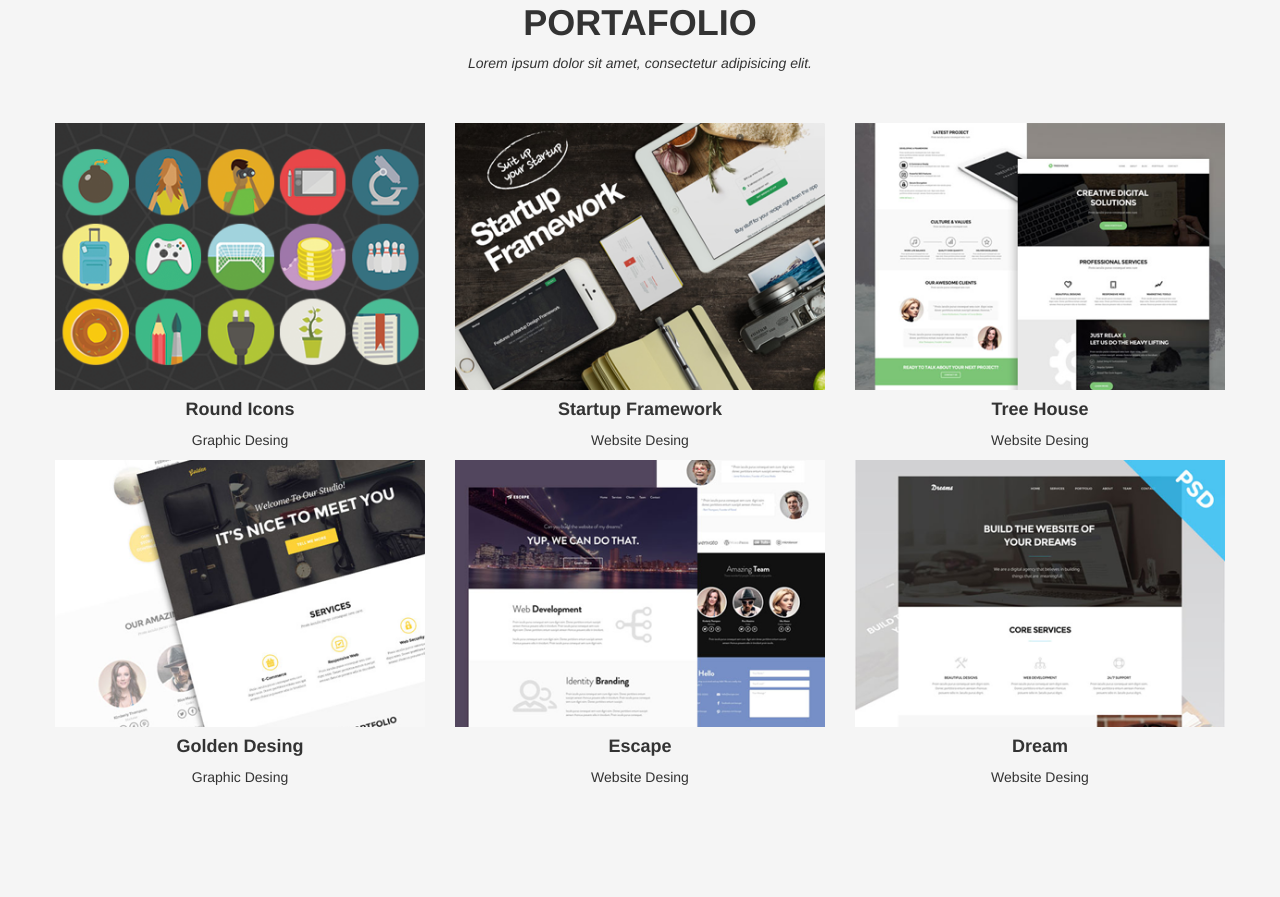
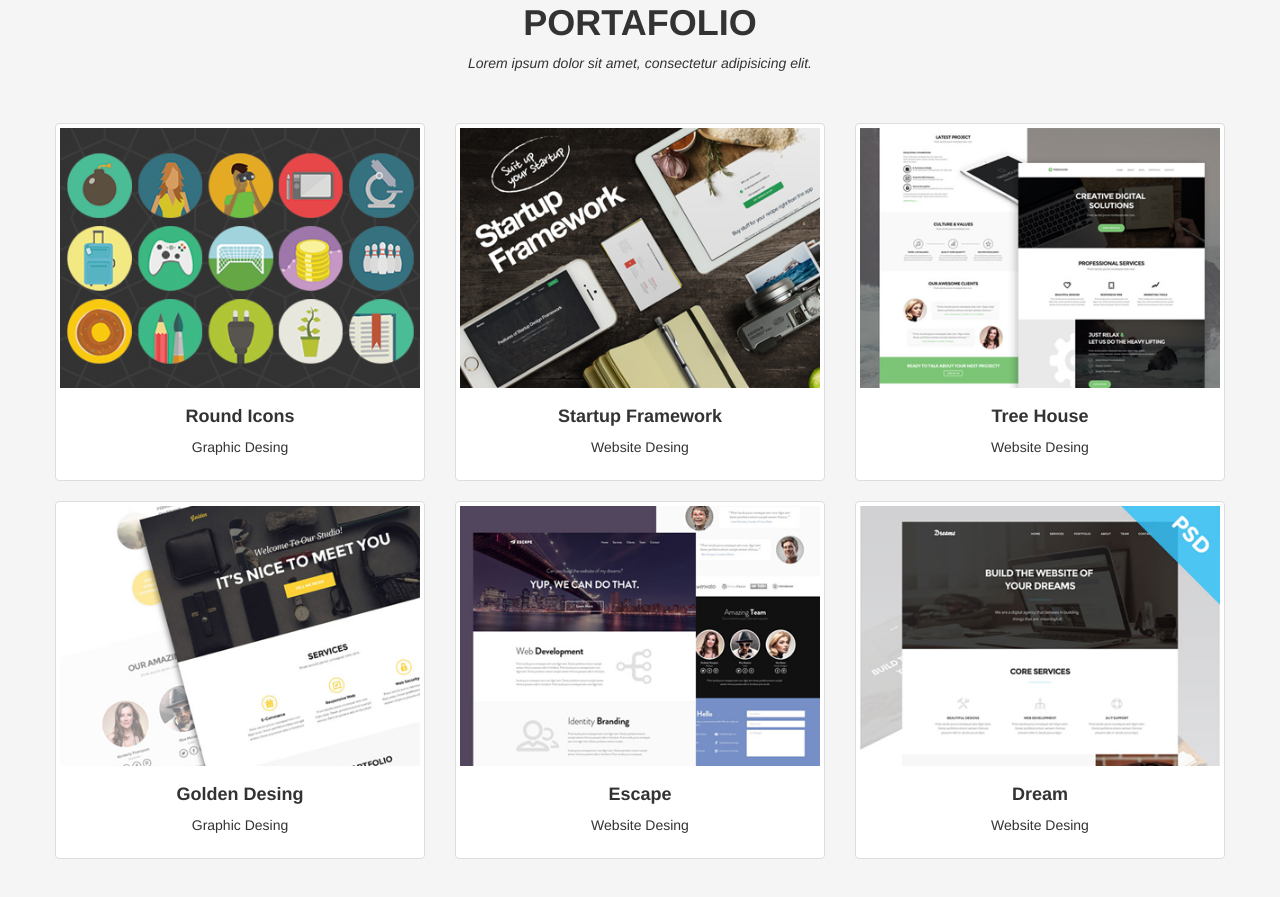
Before and after one commit to cindybc/lab-studio, a plain HTML site: page index.html in a window 1280 px wide. Shown: the part 1418-2315 px from the top of the page. Drawn offline with nearby package versions, Linux system fonts and the light colour scheme.

Commit message:
seccion3

```diff
--- a/index.html
+++ b/index.html
@@ -92,36 +92,60 @@
                </div>
            <div class="row">
                <div class="col-lg-4 col-md-4 col-ms-12 col-xs-12 text-center">
+                  <div class="thumbnail">
                      <img class="img-responsive" src="assets/img/roundicons.png" alt="...">
+                     <div class="caption">
                         <h4>Round Icons</h4>
                         <p>Graphic Desing</p>
                      </div>
+                  </div>
+               </div>
                <div class="col-lg-4 col-md-4 col-ms-12 col-xs-12 text-center">
+                  <div class="thumbnail">
                      <img class="img-responsive" src="assets/img/startup-framework.png" alt="...">
+                     <div class="caption">
                         <h4>Startup Framework</h4>
                         <p>Website Desing</p>
                      </div>
+                  </div>
+               </div>
                <div class="col-lg-4 col-md-4 col-ms-12 col-xs-12 text-center">
+                  <div class="thumbnail">
                      <img class="img-responsive" src="assets/img/treehouse.png" alt="...">
+                     <div class="caption">
                         <h4>Tree House</h4>
                         <p>Website Desing</p>
                      </div>
                   </div>
+               </div>
+           </div>
             <div class="row">
                <div class="col-lg-4 col-md-4 col-ms-12 col-xs-12 text-center">
+                  <div class="thumbnail">
                      <img class="img-responsive" src="assets/img/golden.png" alt="...">
+                     <div class="caption">
                         <h4>Golden Desing</h4>
                         <p>Graphic Desing</p>
                      </div>
+                  </div>
+               </div>
                <div class="col-lg-4 col-md-4 col-ms-12 col-xs-12 text-center">
+                  <div class="thumbnail">
                      <img class="img-responsive" src="assets/img/escape.png" alt="...">
+                     <div class="caption">
                         <h4>Escape</h4>
                         <p>Website Desing</p>
                      </div>
+                  </div>
+               </div>
                <div class="col-lg-4 col-md-4 col-ms-12 col-xs-12 text-center">
+                  <div class="thumbnail">
                      <img class="img-responsive" src="assets/img/dreams.png" alt="...">
+                     <div class="caption">
                         <h4>Dream</h4>
                         <p>Website Desing</p>
+                     </div>
+                  </div>
                </div>
            </div>
        </div>
```
Lines whose indentation alone changed are shown as unchanged.
